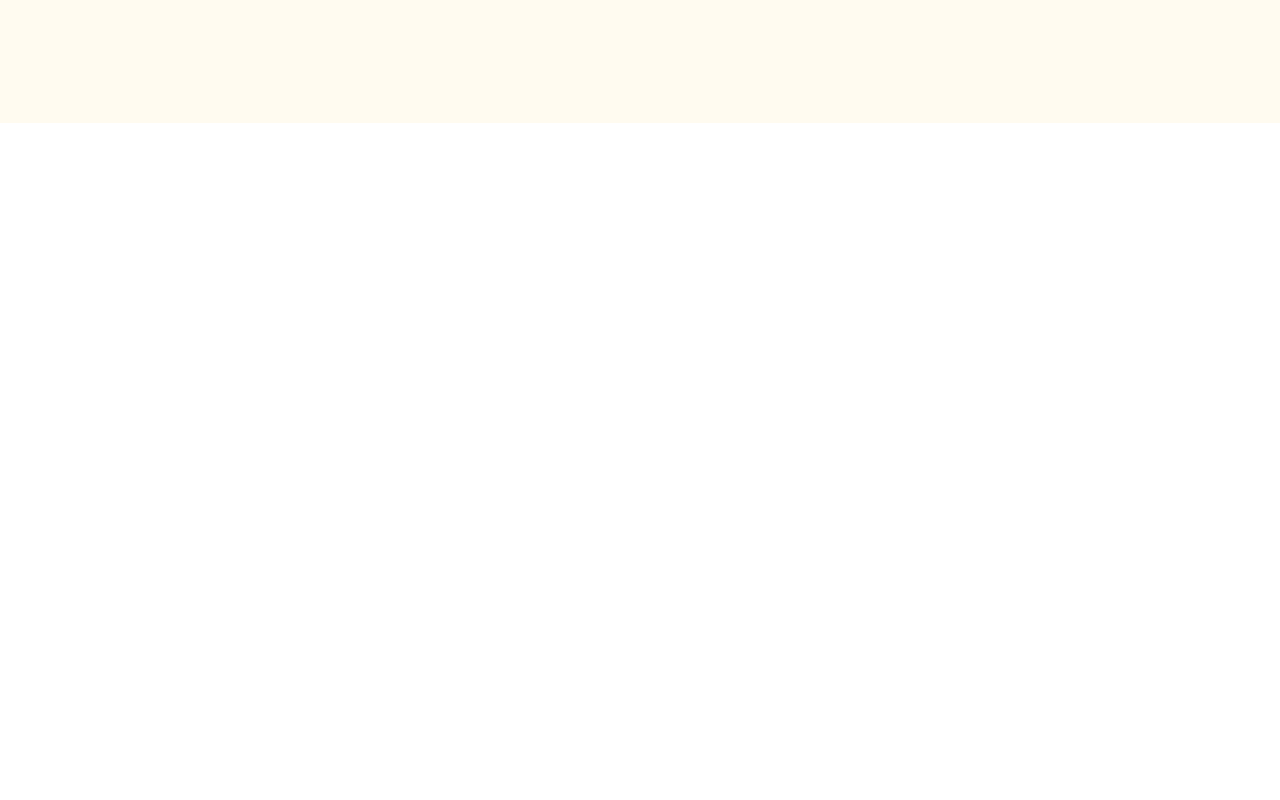
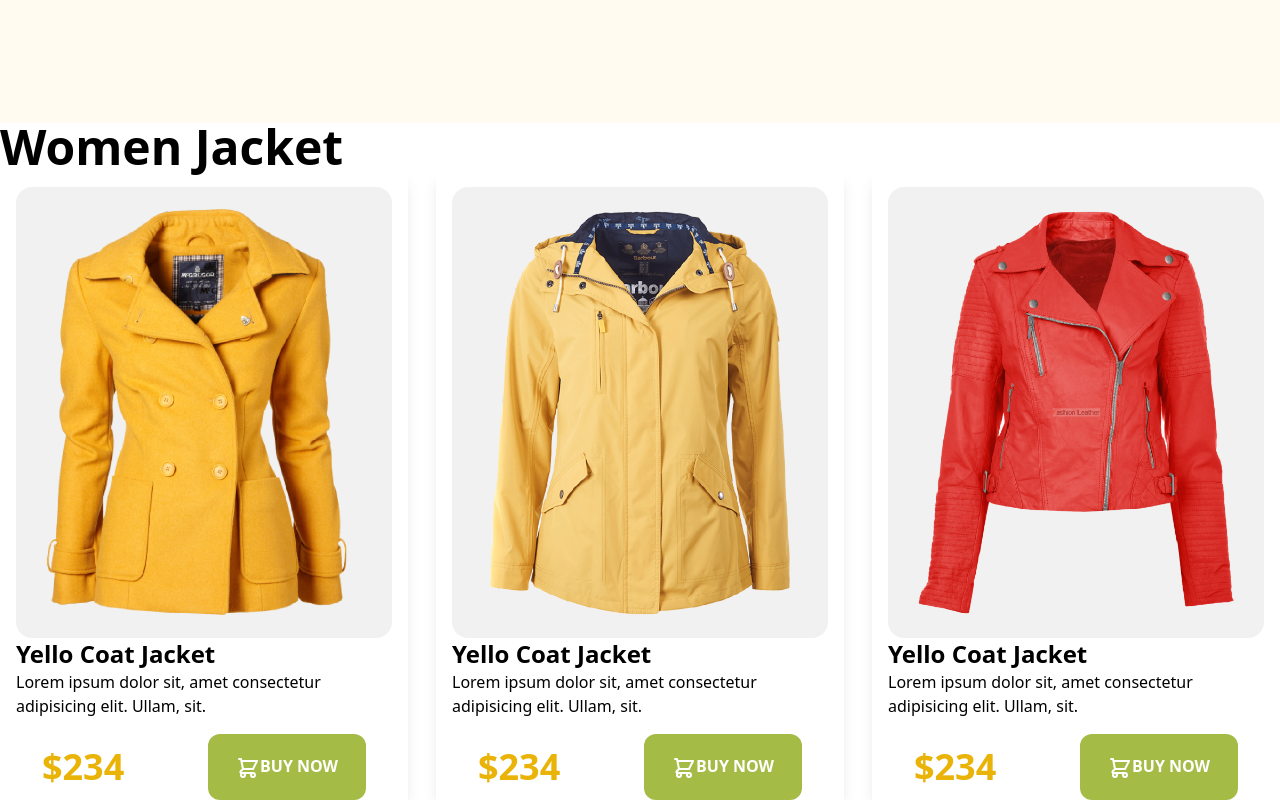
Before and after one commit to tauhidurrana/penguin-fashion-tailwind, a plain HTML site: page index.html in a window 1280 px wide. Shown: the part 540-1340 px from the top of the page. Before the commit the page ends 800 px from the top, so only its background shows below. Drawn offline with nearby package versions, Linux system fonts and the light colour scheme.

Commit message:
card added

```diff
--- a/index.html
+++ b/index.html
@@ -10,9 +10,9 @@
 </head>
 <body>
     <header class="bg-[#FFFBF0] pb-32 pt-12">
-        <section class="container mx-auto flex justify-around items-center">
+        <section class="container mx-auto sm:flex justify-around items-center">
             <div class="space-y-4">
-                <h1 class="text-5xl uppercase font-bold">
+                <h1 class="text-2xl sm:text-5xl uppercase font-bold">
                     <span class="text-yellow-400">Be the penguin</span>
                     <br>
                     <span>of the winter</span>
@@ -24,10 +24,74 @@
                           </svg>Buy Now</button>
             </div>
 
-            <div>
-                <img src="images/model.png" alt="">
+            <div class="pt-4 sm:pt-0">
+                <img class="w-1/2 sm:w-full" src="images/model.png" alt="">
             </div>
         </section>
     </header>
+
+    <main>
+        <!-- Women Jacket -->
+        <section class="container mx-auto">
+            <h1 class="text-5xl font-bold">Women Jacket</h1>
+            <div class="grid grid-cols-3 gap-7">
+                <!-- jacket-1 -->
+                <div class="shadow-lg">
+                    <div class="p-4">
+                        <div class="p-5 bg-[#F1F1F1] rounded-2xl">
+                            <img src="images/jacket-1.png" alt="">
+                        </div>
+                        <h3 class="text-2xl font-semibold">Yello Coat Jacket</h3>
+                        <p>Lorem ipsum dolor sit, amet consectetur adipisicing elit. Ullam, sit.
+                        </p>
+                    </div>
+                    <div class="flex justify-around items-center">
+                            <h2 class="text-4xl font-bold text-yellow-500">$234</h2>
+                            <button class="uppercase bg-[#A4BC46] py-5 px-7 text-white font-semibold rounded-xl">
+                            <svg xmlns="http://www.w3.org/2000/svg" class="h-6 w-6 inline" fill="none" viewBox="0 0 24 24" stroke="currentColor">
+                            <path stroke-linecap="round" stroke-linejoin="round" stroke-width="2" d="M3 3h2l.4 2M7 13h10l4-8H5.4M7 13L5.4 5M7 13l-2.293 2.293c-.63.63-.184 1.707.707 1.707H17m0 0a2 2 0 100 4 2 2 0 000-4zm-8 2a2 2 0 11-4 0 2 2 0 014 0z" />
+                            </svg>Buy Now</button>
+                    </div>
+                </div>
+                <!-- Jacket -2 -->
+                <div class="shadow-lg">
+                    <div class="p-4">
+                        <div class="p-5 bg-[#F1F1F1] rounded-2xl">
+                            <img src="images/jacket-2.png" alt="">
+                        </div>
+                        <h3 class="text-2xl font-semibold">Yello Coat Jacket</h3>
+                        <p>Lorem ipsum dolor sit, amet consectetur adipisicing elit. Ullam, sit.
+                        </p>
+                    </div>
+                    <div class="flex justify-around items-center">
+                            <h2 class="text-4xl font-bold text-yellow-500">$234</h2>
+                            <button class="uppercase bg-[#A4BC46] py-5 px-7 text-white font-semibold rounded-xl">
+                            <svg xmlns="http://www.w3.org/2000/svg" class="h-6 w-6 inline" fill="none" viewBox="0 0 24 24" stroke="currentColor">
+                            <path stroke-linecap="round" stroke-linejoin="round" stroke-width="2" d="M3 3h2l.4 2M7 13h10l4-8H5.4M7 13L5.4 5M7 13l-2.293 2.293c-.63.63-.184 1.707.707 1.707H17m0 0a2 2 0 100 4 2 2 0 000-4zm-8 2a2 2 0 11-4 0 2 2 0 014 0z" />
+                            </svg>Buy Now</button>
+                    </div>
+                </div>
+                <!-- jacket-3 -->
+                <div class="shadow-lg">
+                    <div class="p-4">
+                        <div class="p-5 bg-[#F1F1F1] rounded-2xl">
+                            <img src="images/jacket-3.png" alt="">
+                        </div>
+                        <h3 class="text-2xl font-semibold">Yello Coat Jacket</h3>
+                        <p>Lorem ipsum dolor sit, amet consectetur adipisicing elit. Ullam, sit.
+                        </p>
+                    </div>
+                    <div class="flex justify-around items-center">
+                            <h2 class="text-4xl font-bold text-yellow-500">$234</h2>
+                            <button class="uppercase bg-[#A4BC46] py-5 px-7 text-white font-semibold rounded-xl">
+                            <svg xmlns="http://www.w3.org/2000/svg" class="h-6 w-6 inline" fill="none" viewBox="0 0 24 24" stroke="currentColor">
+                            <path stroke-linecap="round" stroke-linejoin="round" stroke-width="2" d="M3 3h2l.4 2M7 13h10l4-8H5.4M7 13L5.4 5M7 13l-2.293 2.293c-.63.63-.184 1.707.707 1.707H17m0 0a2 2 0 100 4 2 2 0 000-4zm-8 2a2 2 0 11-4 0 2 2 0 014 0z" />
+                            </svg>Buy Now</button>
+                    </div>
+                </div>
+
+            </div>
+        </section>
+    </main>
 </body>
 </html>
```
